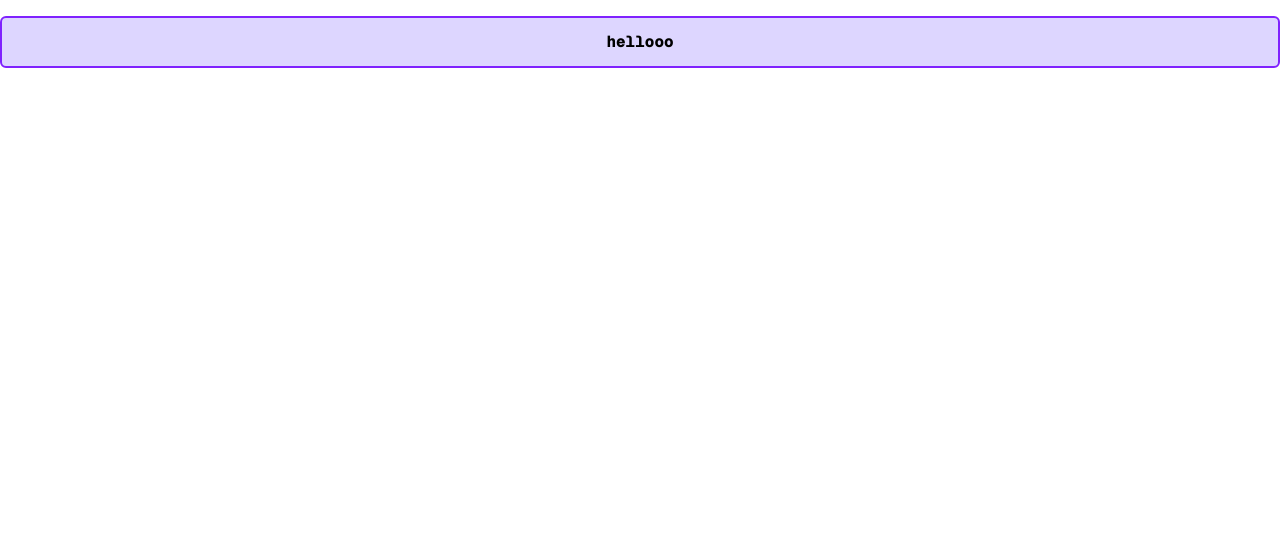
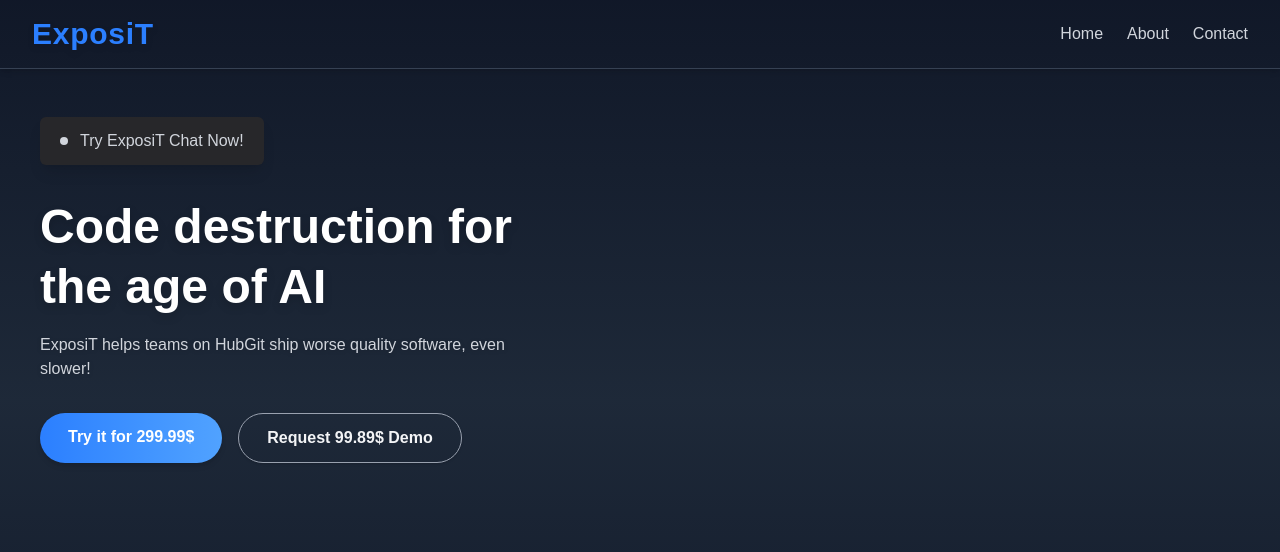
Before and after one commit to Johnson-Berisha/tailwind-demo-site, a Next.js app: page / in a window 1280 px wide. Shown: the top 552 px of the page. Built offline with nearby package versions, Linux system fonts and the light colour scheme.

Commit message:
header and showcase in tailwind

```diff
--- a/src/app/page.js
+++ b/src/app/page.js
@@ -1,11 +1,60 @@
-
+import Link from "next/link";
 
 export default function Home() {
   return (
-    <main>
-      <div className="bg-violet-200 h-10 w-full border-2 border-violet-600 rounded-md my-4 p-6 flex justify-center items-center">
-      <h1 className="text-center text-black font-mono font-extrabold">hellooo</h1>
-      </div>
+    <main className="bg-gradient-to-b from-gray-900 via-gray-800 to-gray-900 min-h-screen text-gray-100">
+      {/* Header */}
+      <header className="flex items-center justify-between w-full px-8 py-4 border-b border-gray-700 shadow-md">
+        <h1 className="text-3xl font-bold text-blue-500 tracking-wide drop-shadow-md">
+          ExposiT
+        </h1>
+        <nav className="space-x-6">
+          {["Home", "About", "Contact"].map((link) => (
+            <Link
+              key={link}
+              href="#"
+              className="text-gray-300 hover:text-blue-400 transition-colors duration-300"
+            >
+              {link}
+            </Link>
+          ))}
+        </nav>
+      </header>
+
+      {/* Hero Section */}
+      <section className="px-10 mt-12 space-y-8">
+        {/* Chat Notification */}
+        <div className="bg-zinc-800 bg-opacity-80 backdrop-blur-sm inline-flex items-center px-5 py-3 rounded-md mb-8 shadow-lg">
+          <span className="inline-block w-2 h-2 mr-3 bg-gray-300 rounded-full"></span>
+          <h3 className="text-gray-300 font-medium">Try ExposiT Chat Now!</h3>
+        </div>
+
+        {/* Main Title */}
+        <div className="max-w-lg space-y-4">
+          <h1 className="text-5xl font-extrabold leading-tight text-white drop-shadow-lg">
+            Code destruction for the age of AI
+          </h1>
+          <p className="text-gray-300 font-medium drop-shadow-sm">
+            ExposiT helps teams on HubGit ship worse quality software, even slower!
+          </p>
+        </div>
+
+        {/* CTA Buttons */}
+        <div className="flex flex-wrap gap-4 mt-6">
+          <Link
+            href="#"
+            className="bg-gradient-to-r from-blue-500 to-blue-400 text-white py-3 px-7 rounded-full font-semibold shadow-md hover:from-blue-600 hover:to-blue-500 transition"
+          >
+            Try it for 299.99$
+          </Link>
+          <Link
+            href="#"
+            className="border border-gray-400 py-3 px-7 rounded-full font-semibold hover:bg-gray-800 transition shadow-sm"
+          >
+            Request 99.89$ Demo
+          </Link>
+        </div>
+      </section>
     </main>
   );
 }
```
